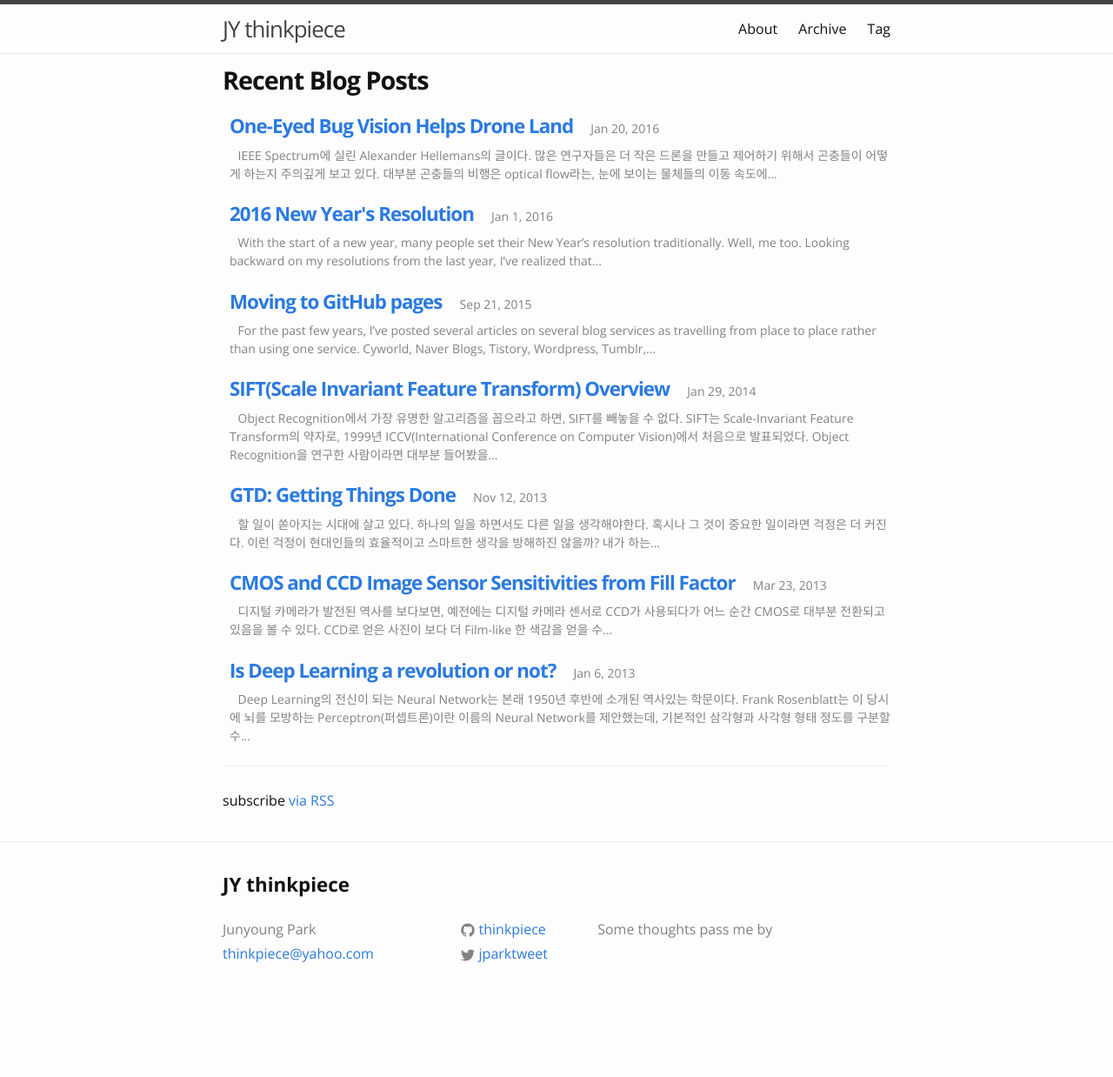
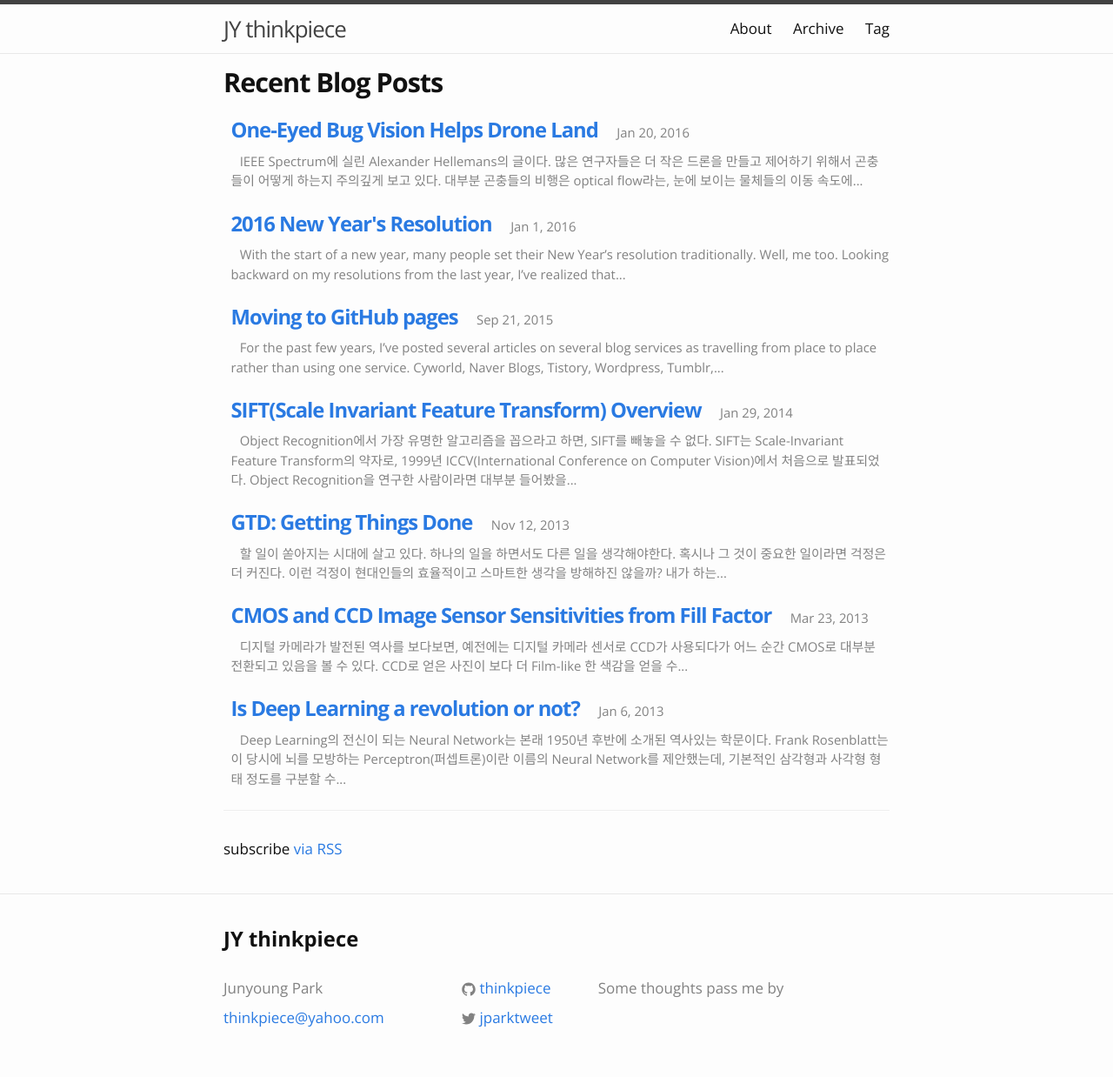
Before and after one commit to thinkpiece/thinkpiece.github.com, a Jekyll site: the page built from index.html, in a window 1280 px wide. Shown: the whole page at 87% size. Built offline with Jekyll 4.4.1, drawn with Linux system fonts in a browser that asks for light colours; before the commit the page ends 1159 px from its top, so only the background shows below that.

Commit message:
main css updated

```diff
--- a/css/main.scss
+++ b/css/main.scss
@@ -7,9 +7,9 @@
 
 // Our variables
 $base-font-family: 'Open Sans', 'Apple SD Gothic Neo', 'NanumBarunGothic', sans-serif;
-$base-font-size:   16px;
+$base-font-size:   17px;
 $small-font-size:  $base-font-size * 0.875;
-$base-line-height: 1.8;
+$base-line-height: 2;
 
 $spacing-unit:     1em;
 
```
